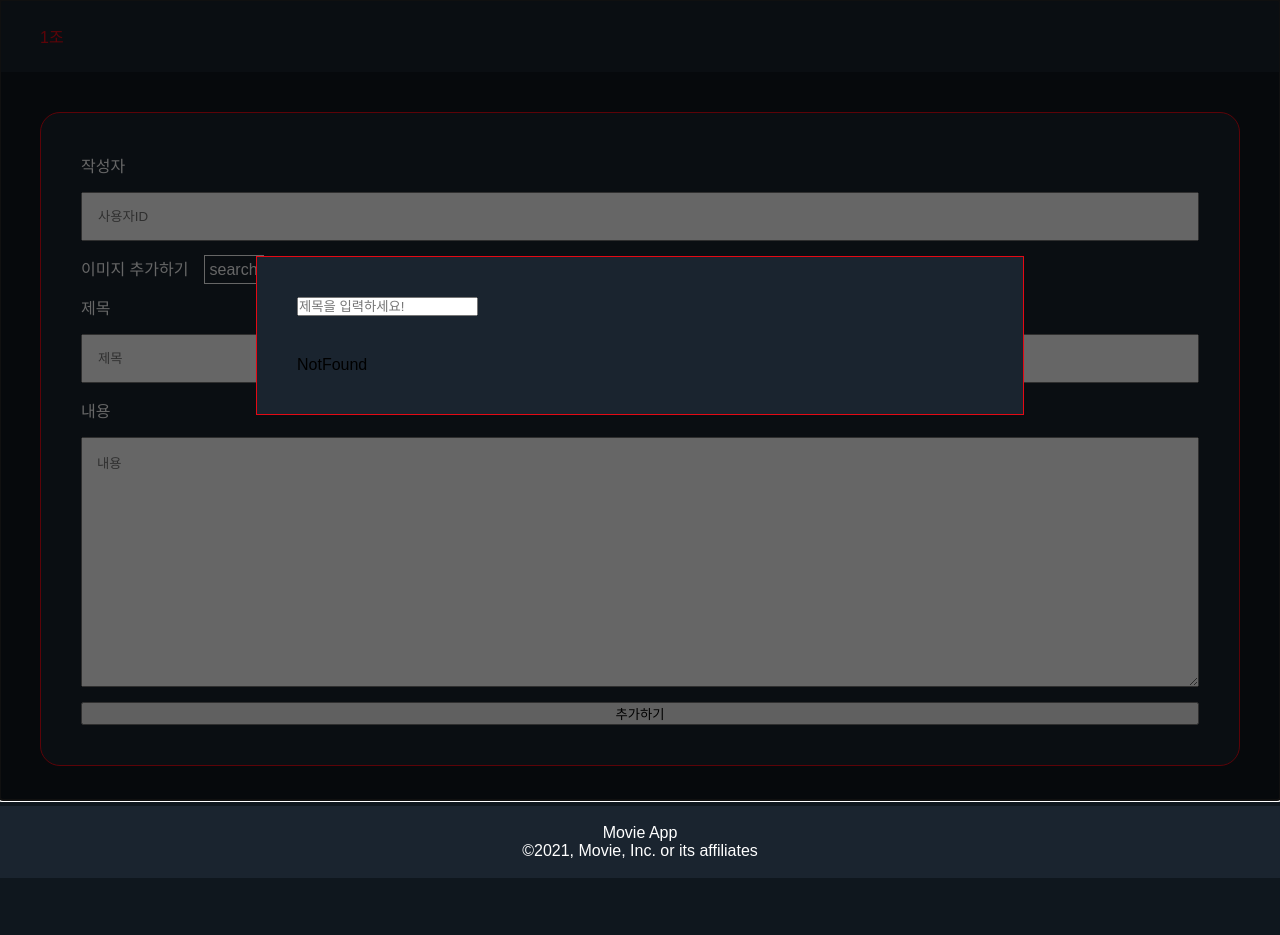
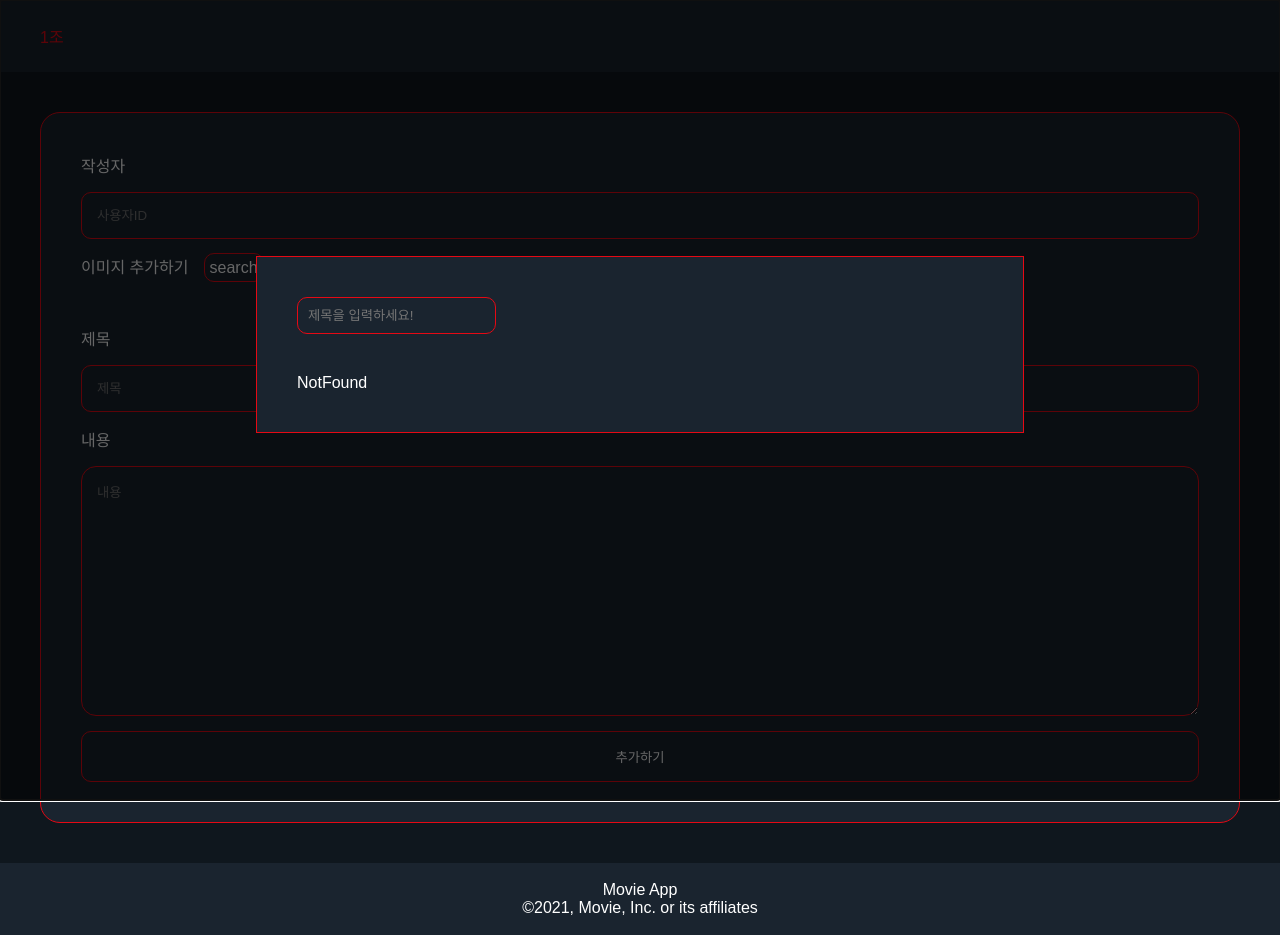
Before and after one commit to GinaEunK/React_team_project_b1, a React (Create React App) app: page /poting in a window 1280 px wide. Both pictures are taken after a click on the element "search". Before the commit the page ends 878 px from the top, so only its background shows below. Built offline with nearby package versions, Linux system fonts and the light colour scheme; a web font is replaced by a local one.

Commit message:
imaged upload 기능 구현

```diff
--- a/src/components/inputpagemodal/InputPageModal.jsx
+++ b/src/components/inputpagemodal/InputPageModal.jsx
@@ -3,15 +3,23 @@ import { APIkey } from "../../common/apis/movieAPiKey";
 import movieApi from "../../common/apis/movieApi";
 import "./InputPageModal.scss";
 
-const SearchForm = () => {
+const SearchForm = ({ moviePosting, setMoviePosting, setShow }) => {
   let [movieTitle, setMovieTitle] = useState("");
 
-  let onChangeHandler = (e) => {
+  let onChangeHandler2 = (e) => {
     const copy = e.target.value;
     setMovieTitle(copy);
   };
 
   let [searchMovie, setSearchMovie] = useState();
+
+  let onChangeHandler = (movieId) => {
+    const copy = searchMovie.find((movie) => movie.Poster == movieId);
+    // console.log(copy.Poster);
+    setMoviePosting({ ...moviePosting, img: copy.Poster });
+    // console.log(moviePosting);
+    setShow(false);
+  };
 
   console.log(searchMovie);
 
@@ -29,37 +37,30 @@ const SearchForm = () => {
       });
   };
 
-  // let onSubmitHandler = (e) => {
-  //   e.preventDefault();
-  //   axios({
-  //     method: 'get',
-  //     url:
-  //   }).get(`?apikey=${APIkey}&s=${movieTitle}&type=movie&page=20`)
-  //     .then((data) => {
-  //       let copy = data.data.Search;
-  //       setSearchMovie(copy);
-  //       // console.log(data);
-  //     })
-  //     .catch((err) => {
-  //       console.log("Err :", err);
-  //     });
-  // };
-
-
   return (
     <div className="modalBox">
       <form className="formBox" onSubmit={onSubmitHandler}>
         <input
+          className="searchMovieInput"
           type="text"
           name="title"
           value={movieTitle}
           placeholder="제목을 입력하세요!"
-          onChange={onChangeHandler}
+          onChange={onChangeHandler2}
         />
       </form>
       <div className="imgBox">
         {searchMovie !== undefined
-          ? searchMovie.map((movie, index) => <img className="imgCard" src={movie.Poster} />)
+          ? searchMovie.map((movie) => (
+            movie.Poster !== "N/A" ?
+              <img
+                className="imgCard"
+                onClick={() => {
+                  onChangeHandler(movie.Poster);
+                }}
+                src={movie.Poster}
+              /> : ''
+            ))
           : "NotFound"}
       </div>
     </div>
--- a/src/components/inputpagemodal/InputPageModal.scss
+++ b/src/components/inputpagemodal/InputPageModal.scss
@@ -1,5 +1,4 @@
 @import "../../common/color.scss";
-
 
 .modal {
   display: none;
@@ -24,12 +23,20 @@
   height: 100%;
 }
 
-  .imgBox{
+.searchMovieInput {
+  border: $font-title-color 1px solid;
+  border-radius: 10px;
+  color: white;
+  background: $components-color;
+  padding: 10px;
+}
+
+.imgBox {
   margin-top: 40px;
   display: grid;
   grid-template-columns: repeat(auto-fill, minmax(100px, 1fr));
   grid-gap: 15px;
-
+  color: $font-primary;
 }
 
 .imgCard {
@@ -37,7 +44,7 @@
   cursor: pointer;
   transition: all 0.3s;
 
-    &:hover{
+  &:hover {
     transform: scale(1.1);
     transition: all 0.3s;
   }
--- a/src/pages/InputPage/InputPage.jsx
+++ b/src/pages/InputPage/InputPage.jsx
@@ -14,17 +14,18 @@ const InputPage = () => {
 
   const [moviePosting, setMoviePosting] = useState(initialState);
 
-  const onChangeHandler = (e) => {
+  let onChangeHandler = (e) => {
     const { name, value } = e.target;
     setMoviePosting({ ...moviePosting, [name]: value });
   };
 
-  const [search, setSearch] = useState();
+  const [search, setSearch] = useState(initialState);
 
-  const onSubmitHandler = (event) => {
+  let onSubmitHandler = (event) => {
     event.preventDefault();
     let copy = moviePosting;
     setSearch(copy);
+    console.log(search.img);
     setMoviePosting(initialState);
   };
   //   console.log(search);
@@ -51,15 +52,16 @@ const InputPage = () => {
               search
             </span>
             <Modal show={show} onHide={handleClose}>
-              <InputPageModal />
+              <InputPageModal moviePosting={moviePosting}
+              setShow={setShow}
+              setMoviePosting={setMoviePosting}
+              handleClose={handleClose}
+              onChangeHandler={onChangeHandler} />
             </Modal>
           </span>
-          <input
-            type="hidden"
-            name="img"
-            value={moviePosting.img}
-            onChange={onChangeHandler}
-          />
+          <div >
+          {search.img !== undefined ? <img className="imgtool" src={moviePosting.img} /> : ''}
+          </div>
           제목
           <input
             type="text"
@@ -77,7 +79,7 @@ const InputPage = () => {
             onChange={onChangeHandler}
             className="inputBody"
           ></textarea>
-          <button onClick={onSubmitHandler}>추가하기</button>
+          <button className="addButton" onClick={onSubmitHandler}>추가하기</button>
         </div>
       </div>
     </div>
--- a/src/pages/InputPage/inputPage.scss
+++ b/src/pages/InputPage/inputPage.scss
@@ -1,11 +1,11 @@
 @import "../../common/color.scss";
 
-.inputcontainer{
+.inputcontainer {
   margin: 40px auto;
-    border : 1px $font-title-color solid;
+  border: 1px $font-title-color solid;
   border-radius: 20px;
   background: $components-color;
-    width:100%;
+  width: 100%;
   color: $font-primary;
   height: 100%;
   padding: 40px;
@@ -15,23 +15,59 @@
   display: grid;
   grid-gap: 15px;
 }
-.formbox input{
+.formbox input {
+  border: $font-title-color 1px solid;
+  border-radius: 10px;
+  color: white;
+  background: $components-color;
   padding: 15px;
-
 }
 
-.searchBox{
+.searchBox {
   vertical-align: center;
 }
 
-.searchImg{
-    border: white 1px solid;
+.searchImg {
+  border: $font-title-color 1px solid;
+  background: $components-color;
   padding: 5px;
   margin-left: 15px;
+  cursor: pointer;
+  transition: all 0.3s;
+  border-radius: 10px;
+
+  &:hover {
+    background: $background-color;
+    transition: all 0.3s;
+    color: $font-title-color;
+  }
 }
 
-.inputBody{
-    height:250px;
+.inputBody {
+  border: $font-title-color 1px solid;
+  border-radius: 15px;
+  color: white;
+  background: $components-color;
+  height: 250px;
   padding: 15px;
   text-align: top;
 }
+.imgtool {
+  max-height: 100px;
+}
+
+.addButton {
+  border: $font-title-color 1px solid;
+  border-radius: 10px;
+  color: white;
+  background: $components-color;
+  padding: 15px;
+  cursor: pointer;
+  transition: all 0.3s;
+
+  &:hover {
+    background: $background-color;
+    transition: all 0.3s;
+    color: $font-title-color;
+  }
+}
```
Lines whose indentation alone changed are shown as unchanged.
